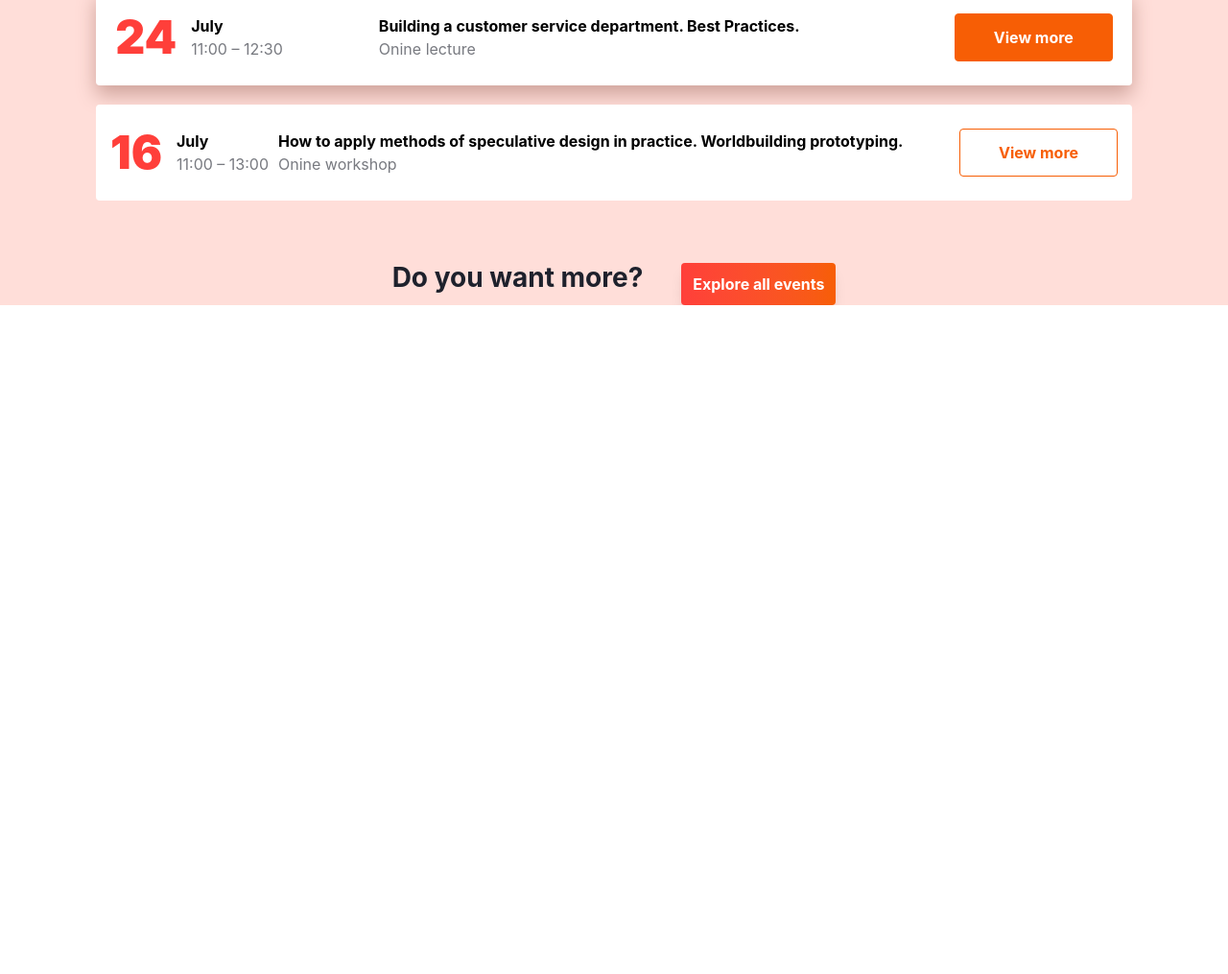
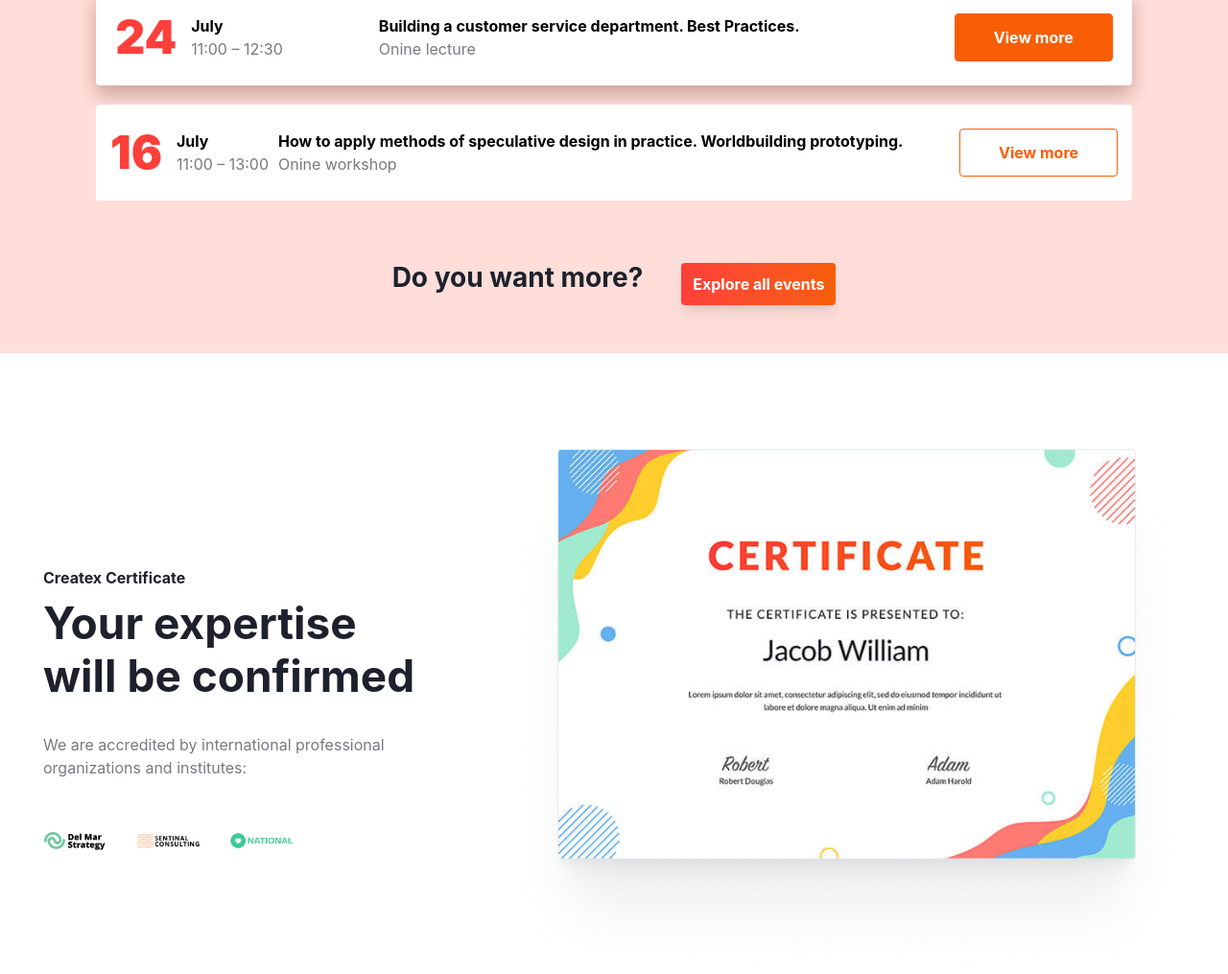
Before and after one commit to zargulak11-hash/branch-mz, a website: page index.html in a window 1280 px wide. Shown: the part 3808-4823 px from the top of the page at 96% size. Before the commit the page ends 4126 px from the top, so only its background shows below. Drawn offline with nearby package versions, Linux system fonts and the light colour scheme; files that its build step writes are made by us from their sources; files whose address does not match are found by name.

Commit message:
commit6_zarina

```diff
--- a/index.html
+++ b/index.html
@@ -254,13 +254,39 @@
                         <button class="px-10 py-3 border-[#F75E05] border-[1px] rounded-[4px] text-[#F75E05] font-bold">View more</button>
                 </div>
             </div>
-            <div class="flex gap-[10px] lg:gap-[40px] flex-wrap items-center justify-center mt-[50px]">
+            <div class="flex gap-[10px] lg:gap-[40px] flex-wrap items-center justify-center mt-[50px] pb-[50px]">
                 <p class="text-[#1E212C] text-[28px] font-bold" >Do you want more?</p>
                  <button class="mt-[15px] bg-gradient-to-r from-[#FF3F3A] to-[#F75E05] text-white w-[161px] h-[44px] rounded-[4px] font-bold shadow-lg">
                Explore all events
             </button>
             </div>
         </section>
+        <section class=" mt-[100px]" >
+    <div class="m-auto flex flex-col lg:flex-row items-center justify-between gap-[40px]" style="max-width: 1230px; padding-left: 20px; padding-right: 20px;">
+        <div class="w-full lg:w-[400px]">
+            <p class="text-[#1E212C] font-bold mb-[8px]" style="font-size: 16px;">
+                Createx Certificate
+            </p>
+            <h1 class="text-[#1E212C] font-bold mb-[32px]" style="font-size: 46px; line-height: 55px;">
+                Your expertise will be confirmed
+            </h1>
+
+            <p class="text-[#787A80] mb-[48px]" style="font-size: 16px;">
+                We are accredited by international professional organizations and institutes:
+            </p>
+            <div class="flex flex-wrap items-center gap-[30px]">
+                <img src="./src/images/logo (1).png" alt="logo" style="height: 32px;">
+                <img src="./src/images/logo (2).png" alt="logo" style="height: 32px;">
+                <img src="./src/images/logo (3).png" alt="logo" style="height: 32px;">
+            </div>
+        </div>
+        <div class="w-full lg:w-[705px]">
+            <img src="./src/images/image (1).png" alt="Certificate" class="w-full h-auto">
+        </div>
+
+    </div>
+</section>
+
     </main>
 </body>
 </html>
```
Also changed, not shown: src/images/image (1).png (added), src/images/logo (1).png (added), src/images/logo (2).png (added), src/images/logo (3).png (added).
